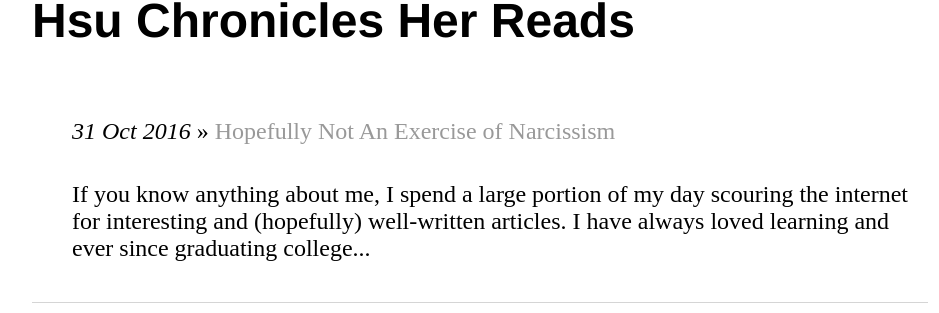
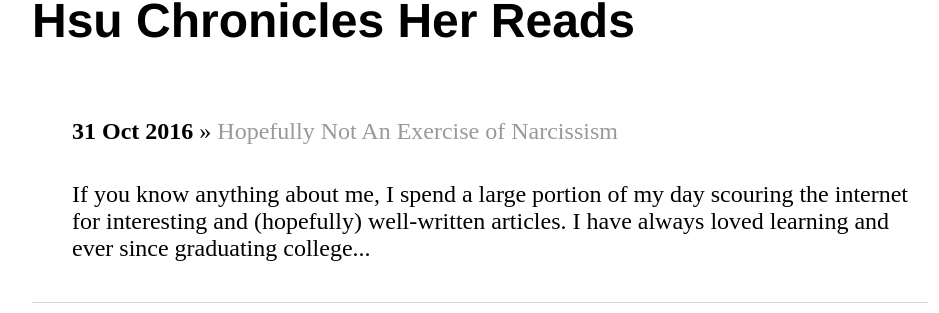
Before and after one commit to hsureads/hsureads.github.io-original, a Jekyll site: the page built from blog/index.html, in a window 1280 px wide. Shown: the part 117-430 px from the top of the page, without its empty margins (160-1099 px from the left). Built offline with Jekyll 4.4.1, drawn with Linux system fonts in a browser that asks for light colours.

```diff
--- a/blog/index.html
+++ b/blog/index.html
@@ -7,7 +7,7 @@ title: Hsu Chronicles Her Reads
 	<ul class="posts">
 
 	  {% for post in site.posts %}
-		<li><span><em>{{ post.date | date_to_string }}</em></span> » <a href="{{ post.url }}" title="{{ post.title }}">{{ post.title }}</a>
+		<li><span><strong>{{ post.date | date_to_string }}</strong></span> » <a href="{{ post.url }}" title="{{ post.title }}">{{ post.title }}</a>
 		    <p><article> {{ post.excerpt }} </article></p>
 		</li>
 	  {% endfor %}
```
